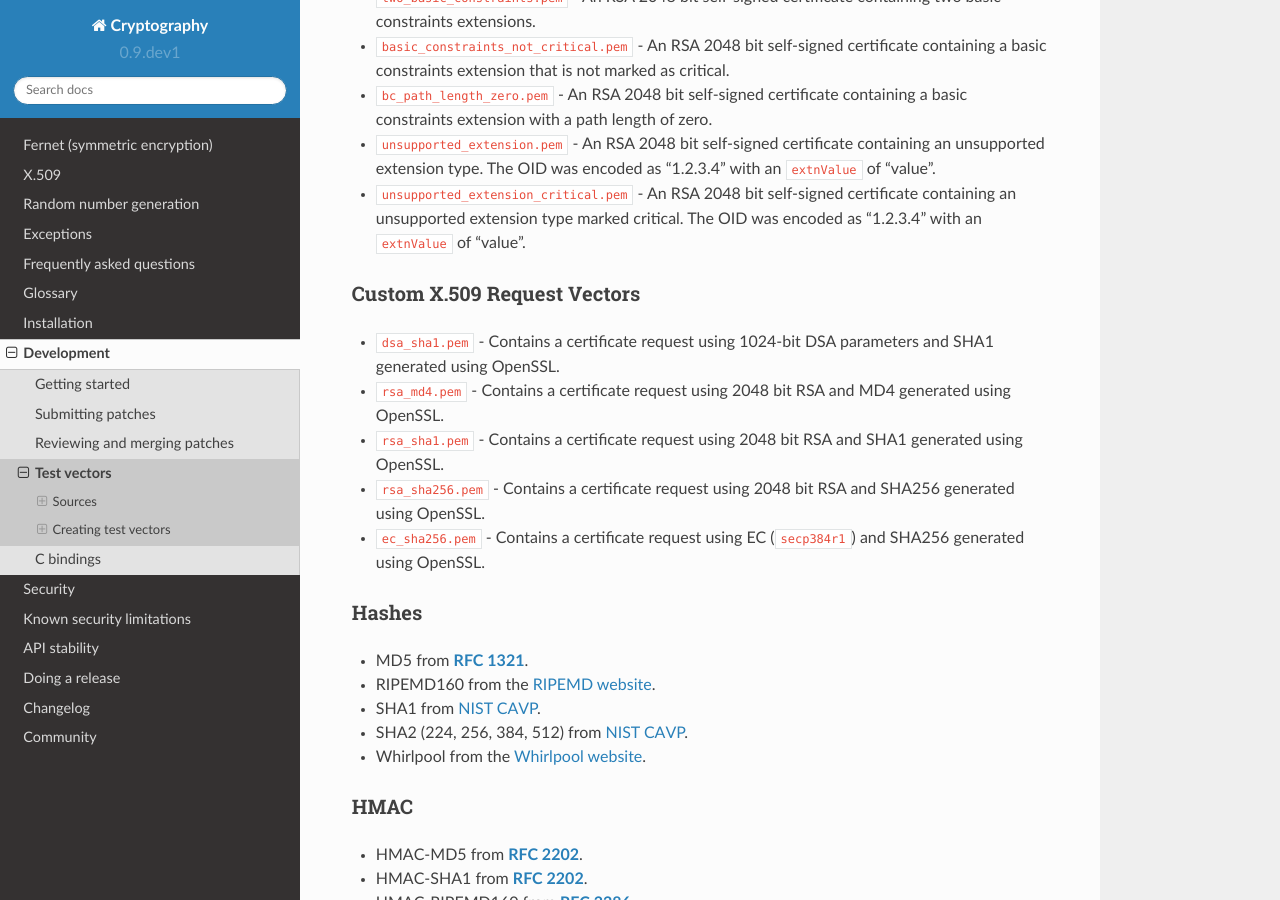
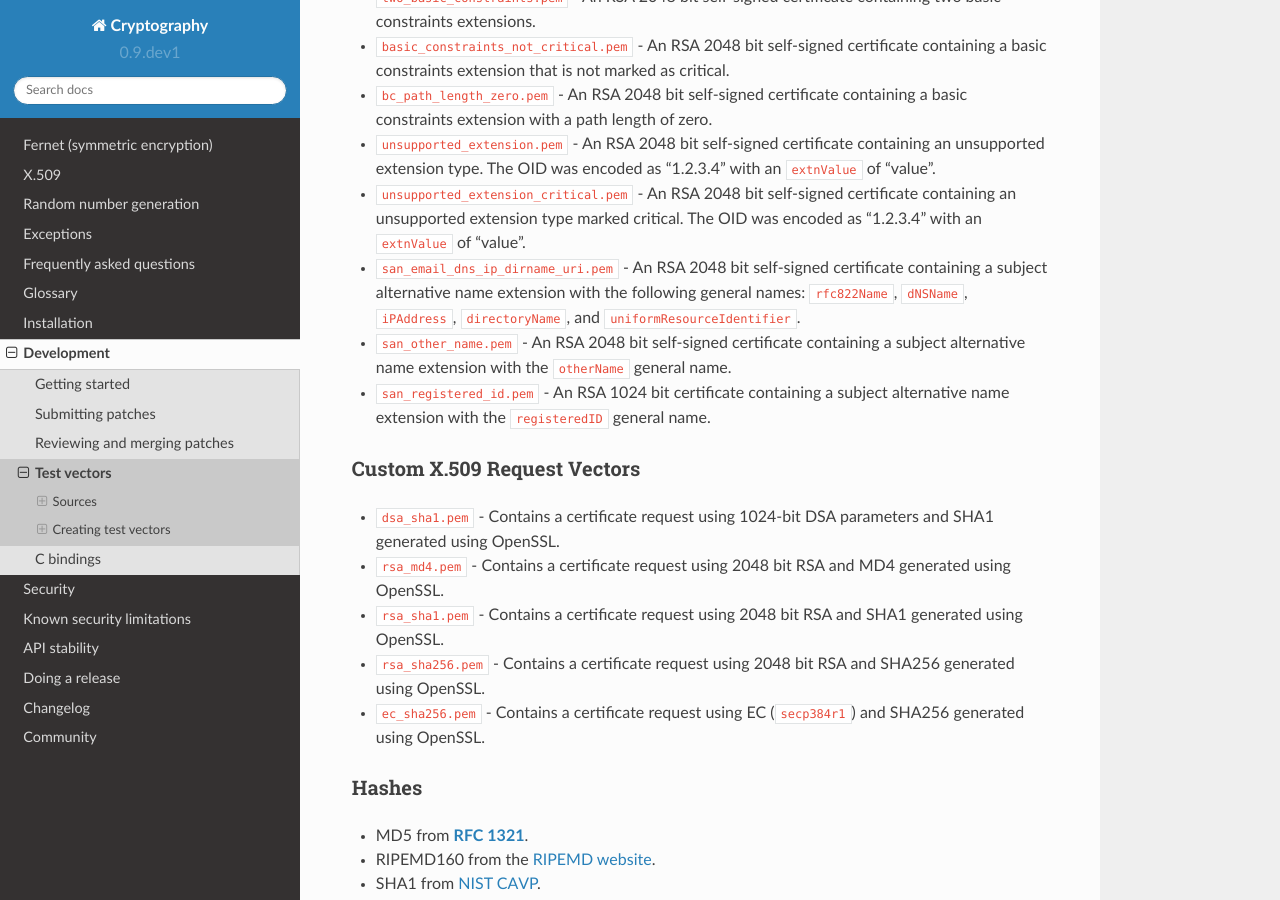
Before and after one commit to WebKing0121/cryptography, a Sphinx documentation site: the page built from docs/development/test-vectors.rst, in a window 1280 px wide and 900 px high, scrolled down 2343 px. Built offline with Sphinx 7.4.7 and the Read the Docs theme 2.0.0, drawn with Linux system fonts in a browser that asks for light colours; pages that are not in the unit, such as notebooks, are missing from menus.

Commit message:
add X509 SAN extension vectors

```diff
--- a/docs/development/test-vectors.rst
+++ b/docs/development/test-vectors.rst
@@ -124,6 +124,14 @@ Custom X.509 Vectors
 * ``unsupported_extension_critical.pem`` - An RSA 2048 bit self-signed
   certificate containing an unsupported extension type marked critical. The OID
   was encoded as "1.2.3.4" with an ``extnValue`` of "value".
+* ``san_email_dns_ip_dirname_uri.pem`` - An RSA 2048 bit self-signed
+  certificate containing a subject alternative name extension with the
+  following general names: ``rfc822Name``, ``dNSName``, ``iPAddress``,
+  ``directoryName``, and ``uniformResourceIdentifier``.
+* ``san_other_name.pem`` - An RSA 2048 bit self-signed certificate containing
+  a subject alternative name extension with the ``otherName`` general name.
+* ``san_registered_id.pem`` - An RSA 1024 bit certificate containing a
+  subject alternative name extension with the ``registeredID`` general name.
 
 Custom X.509 Request Vectors
 ~~~~~~~~~~~~~~~~~~~~~~~~~~~~
```
Also changed, not shown: 3 other files.
